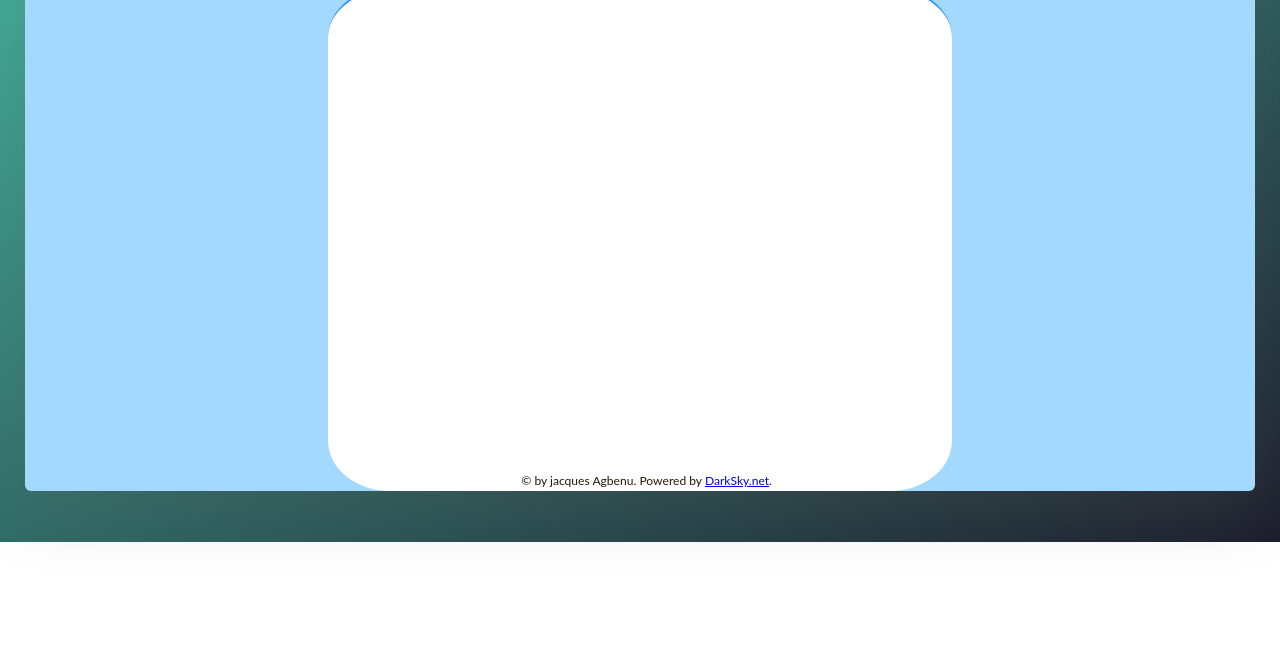
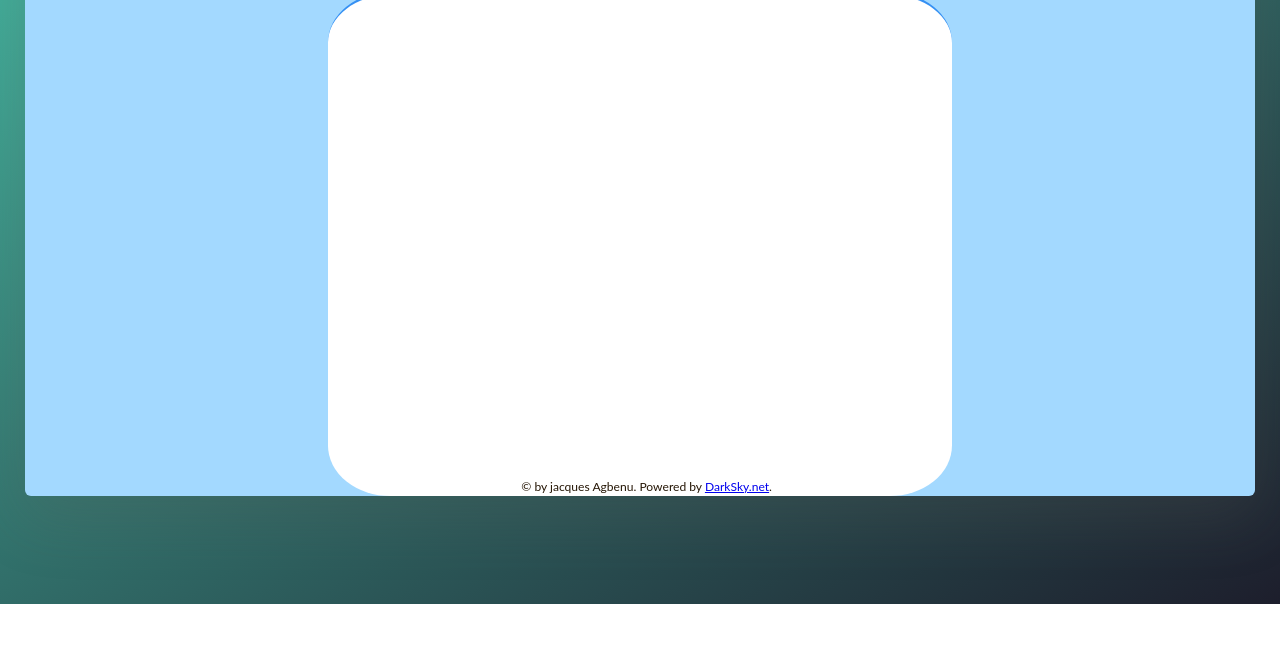
Before and after one commit to empero6/storm-gazer, a website built with webpack: page dist/index.html in a window 1280 px wide. Shown: the part 145-800 px from the top of the page. Built offline with nearby package versions, Linux system fonts and the light colour scheme.

Commit message:
changes to the style

```diff
--- a/dist/css/style.css
+++ b/dist/css/style.css
@@ -22,12 +22,7 @@ body {
   background-image: linear-gradient(to right bottom, #44BBA4, #1D1E2C);
   background-size: cover;
   background-repeat: no-repeat;
-  min-height: 100vh 100%;
-}
-
-.directions {
-  border: solid red 2px;
-  display: flex;
+  min-height: calc(100vh - 2 * 4vw);
 }
 
 .container {
@@ -38,9 +33,9 @@ body {
   overflow: hidden;
   box-shadow: 0 2rem 6rem 0.5rem rgba(101, 90, 86, 0.2);
   display: grid;
-  grid-template-rows: 8rem minmax(50rem, auto);
-  grid-template-columns: 1fr;
-  grid-template-areas: "directions";
+  grid-template-rows: 8.5rem minmax(50rem, auto);
+  grid-template-columns: 2fr;
+  grid-template-areas: "forecast";
 }
 
 .btn {
--- a/dist/scss/style.scss
+++ b/dist/scss/style.scss
@@ -22,14 +22,9 @@ body{
     background-image: linear-gradient(to right bottom, $verdigris, $gunmet);
     background-size: cover;
     background-repeat: no-repeat;
-    min-height: 100vh 100%;
+    min-height: calc(100vh - 2 * 4vw);
 }
 
-.directions{
-    border: solid red 2px;
-    display: flex;
-
-}
 .container{
     max-width: 122rem;
     margin: 4vw auto;
@@ -38,9 +33,9 @@ body{
     overflow: hidden;
     box-shadow: 0 2rem 6rem 0.5rem rgba(101, 90, 86, 0.2);
     display: grid;
-    grid-template-rows: 8rem minmax(50rem, auto);
-    grid-template-columns: 1fr;
-    grid-template-areas: "directions";
+    grid-template-rows: 8.5rem minmax(50rem, auto);
+    grid-template-columns: 2fr;
+    grid-template-areas: "forecast";
 }
 
 .btn{
```
Also changed, not shown: 1 other file.
